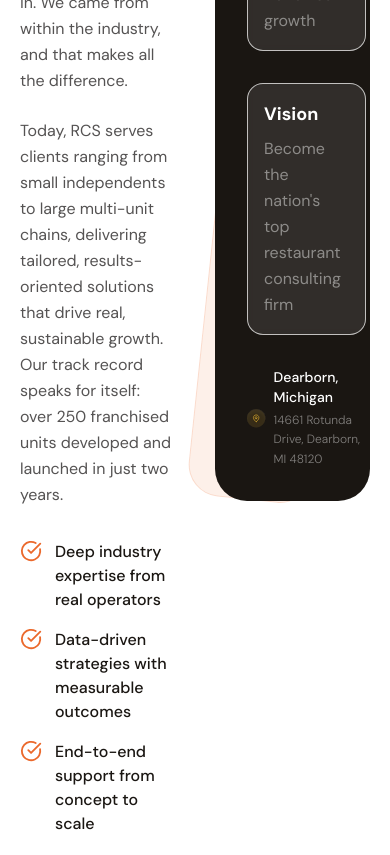
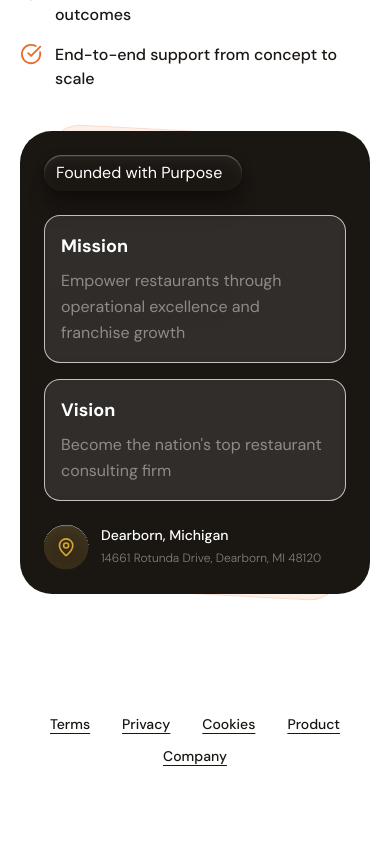
Before and after one commit to alwahid786/pro-rcs, a Next.js app: page /about in a window 390 px wide. Shown: the part 2520-3375 px from the top of the page. Built offline with nearby package versions, Linux system fonts and the light colour scheme.

Commit message:
story section respnsive

```diff
--- a/components/about/AboutOurStorySection.tsx
+++ b/components/about/AboutOurStorySection.tsx
@@ -1,12 +1,8 @@
 import CheckIcon from "@/assets/icons/CheckIcon";
 import Location from "@/assets/icons/about/Location";
-import OurMission from "@/assets/icons/about/OurMission";
-import Vision from "@/assets/icons/about/Vision";
 import type { OurStorySectionContent } from "@/components/content/types";
-import GradientCard from "@/components/ui/GradientCard";
+import Badge from "@/components/ui/Badge";
 import HeadingBlock from "@/components/ui/HeadingBlock";
-
-import Badge from "../ui/Badge";
 
 type AboutOurStorySectionProps = Omit<OurStorySectionContent, "type">;
 
@@ -16,7 +12,7 @@ type StoryCardItemProps = {
 };
 
 const StoryCardItem = ({ title, text }: StoryCardItemProps) => (
-  <div className="flex items-start gap-2 flex-col glass lg:p-6 p-4 rounded-2xl bg-white/10!">
+  <div className="flex flex-col items-start gap-2 rounded-2xl bg-white/10! p-4 glass lg:p-6">
     <h3 className="font-sans text-lg font-bold text-white">{title}</h3>
     <p className="font-sans text-base leading-relaxed text-white/45">{text}</p>
   </div>
@@ -24,9 +20,9 @@ const StoryCardItem = ({ title, text }: StoryCardItemProps) => (
 
 const AboutOurStorySection = ({ badge, heading, paragraphs, features, card }: AboutOurStorySectionProps) => {
   return (
-    <section className=" py-16 sm:py-20 lg:py-24 ">
+    <section className="overflow-x-clip py-16 sm:py-20 lg:py-24">
       <div className="container relative">
-        <div className="grid items-center gap-10 grid-cols-2 lg:gap-16 xl:gap-20">
+        <div className="grid grid-cols-1 items-center gap-10 lg:grid-cols-2 lg:gap-16 xl:gap-20">
           <div className="flex flex-col gap-8 lg:gap-10">
             <HeadingBlock badge={badge} heading={heading} weight="semibold" uppercase={false} headingClassName="" />
 
@@ -50,19 +46,21 @@ const AboutOurStorySection = ({ badge, heading, paragraphs, features, card }: Ab
             </ul>
           </div>
 
-          <div className=" relative">
-            <div className="absolute w-[80%] h-full bg-primary/10 rounded-4xl border border-primary/15 z-2 left-1/2 -translate-x-1/2 top-0 rotate-6" />
-            <section className="flex bg-secondary   lg:p-10 p-8 rounded-4xl flex-col gap-8 items-start relative z-10">
+          <div className="relative w-full">
+            <div className="absolute top-0 left-1/2 z-2 h-full w-[90%] -translate-x-1/2 rotate-3 rounded-4xl border border-primary/15 bg-primary/10 lg:w-[80%] lg:rotate-6" />
+            <section className="relative z-10 flex flex-col items-start gap-6 rounded-4xl bg-secondary p-6 sm:gap-8 sm:p-8 lg:gap-8 lg:p-10">
               <Badge showIcon={false} text={card.badge} />
-              <div className="grid lg:grid-cols-2 gap-8">
+              <div className="grid w-full gap-4 sm:gap-6 lg:grid-cols-2 lg:gap-8">
                 <StoryCardItem title={card.mission.title} text={card.mission.text} />
                 <StoryCardItem title={card.vision.title} text={card.vision.text} />
               </div>
-              <div className="flex items-center gap-2">
-                <Location />
-                <div className="flex flex-col gap-1">
+              <div className="flex w-full items-start gap-3 sm:items-center sm:gap-2">
+                <span className="shrink-0">
+                  <Location />
+                </span>
+                <div className="flex min-w-0 flex-col gap-1">
                   <h4 className="font-sans text-sm font-medium text-white">{card.location.title}</h4>
-                  <p className="font-sans text-xs font-light leading-relaxed text-white/45">{card.location.address}</p>
+                  <p className="font-sans text-xs leading-relaxed font-light text-white/45">{card.location.address}</p>
                 </div>
               </div>
             </section>
```
